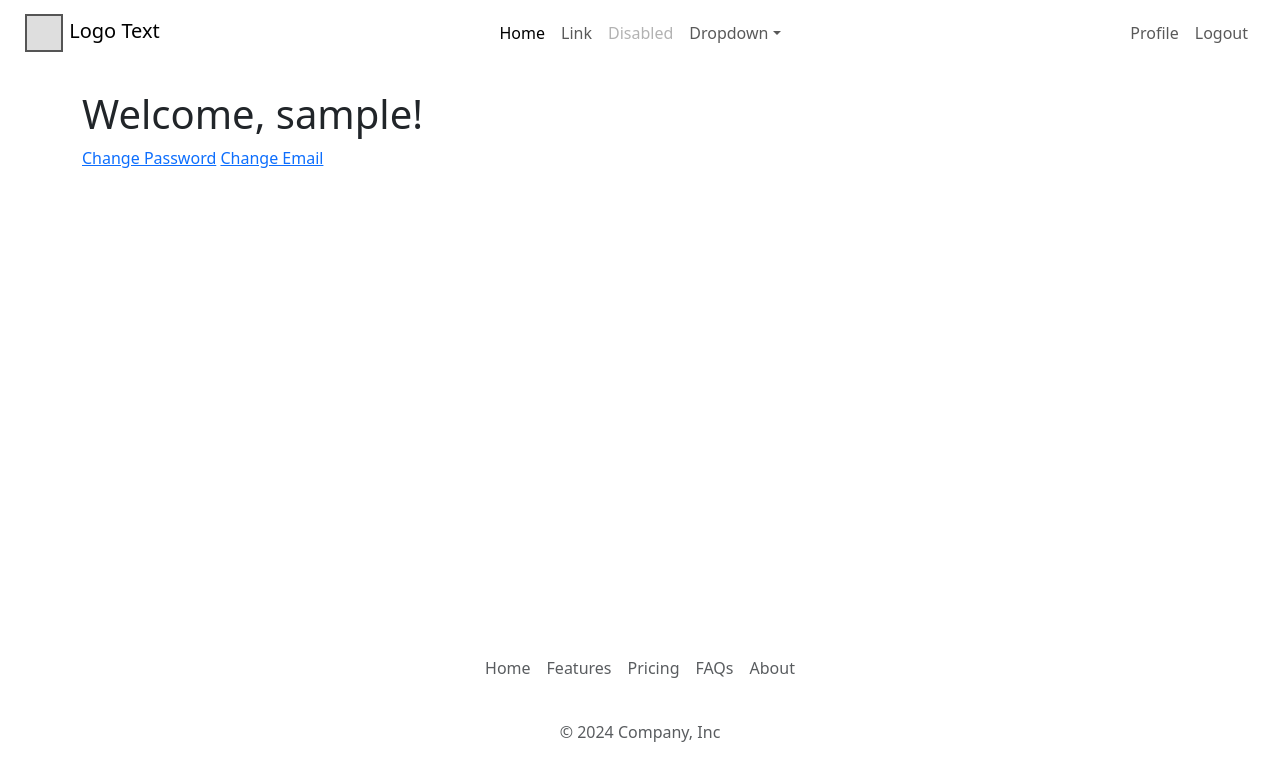
After one commit to harrelchris/django-template, a Django app: page /users/profile/ in a window 1280 px wide. The commit adds this page. Shown: the top 781 px of the page. Run offline with Django 4.2, Linux system fonts and the light colour scheme; the visitor is signed in with stand-in values (Sample User, id 1).

Commit message:
Create user profile

```diff
--- a/app/core/settings.py
+++ b/app/core/settings.py
@@ -126,3 +126,5 @@ SOCIALACCOUNT_PROVIDERS = {
         },
     },
 }
+
+LOGIN_REDIRECT_URL = "users:profile"
--- a/app/core/urls.py
+++ b/app/core/urls.py
@@ -13,6 +13,7 @@ urlpatterns = [
     path("", TemplateView.as_view(template_name="index.html"), name="index"),
     path("accounts/", include("allauth.urls")),
     path("admin/", admin.site.urls),
+    path("users/", include("users.urls"), name="users"),
 ]
 
 if settings.DEBUG:
--- a/app/templates/components/header.html
+++ b/app/templates/components/header.html
@@ -34,6 +34,7 @@
         </ul>
         {% else %}
         <ul class="navbar-nav mb-lg-0 col-lg-3 justify-content-lg-end">
+          <li class="nav-item"><a class="nav-link" href="{% url 'users:profile' %}">Profile</a></li>
           <li class="nav-item"><a class="nav-link" href="{% url 'account_logout' %}">Logout</a></li>
         </ul>
         {% endif %}
--- /dev/null
+++ b/app/users/templates/users/base.html
@@ -0,0 +1 @@
+{% extends "base.html" %}
--- /dev/null
+++ b/app/users/templates/users/profile.html
@@ -0,0 +1,13 @@
+{% extends "users/base.html" %}
+
+{% block title %}Profile{% endblock %}
+
+{% block content %}
+  <div class="container">
+    <h1>Welcome, {{ user.username }}!</h1>
+    <nav>
+      <a href="{% url 'account_change_password' %}">Change Password</a>
+      <a href="{% url 'account_email' %}">Change Email</a>
+    </nav>
+  </div>
+{% endblock %}
--- /dev/null
+++ b/app/users/urls.py
@@ -0,0 +1,9 @@
+from django.urls import path
+
+from users import views
+
+app_name = "users"
+
+urlpatterns = [
+    path(route="profile/", view=views.ProfileView.as_view(), name="profile"),
+]
--- /dev/null
+++ b/app/users/views.py
@@ -0,0 +1,6 @@
+from django.views.generic import TemplateView
+from django.contrib.auth.mixins import LoginRequiredMixin
+
+
+class ProfileView(LoginRequiredMixin, TemplateView):
+    template_name = "users/profile.html"
```
